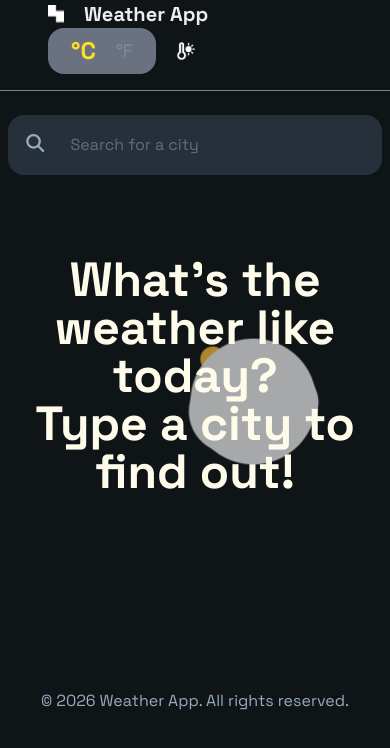
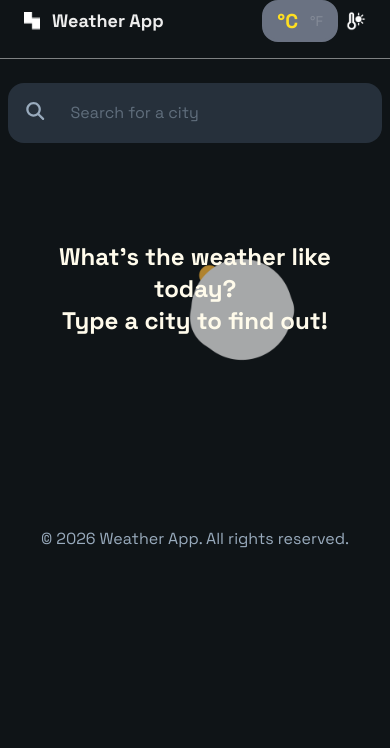
Before and after one commit to SalsabeelZubaidi/Weather-App, a Next.js app: page / in a window 390 px wide. Shown: the top 748 px of the page. Built offline with nearby package versions, Linux system fonts and the light colour scheme.

Commit message:
feat(ui): improve layout, styling, and UX states

```diff
--- a/app/components/ForecastRow.jsx
+++ b/app/components/ForecastRow.jsx
@@ -8,19 +8,19 @@ const unit = isCelsius ? "°C" : "°F";
 
   return (
     <tr className="border-t border-[#E5E8EB]">
-      <td className="p-4">{dayName}</td>
-      <td className="p-4">
+      <td className="p-3 sm:p-3 md:p-4 text-sm sm:text-base">{dayName}</td>
+      <td className="p-3 sm:p-3 md:p-4 text-sm sm:text-base">
         {isCelsius? Math.ceil(day.maxTempC) : Math.ceil(day.maxTempF)}{unit} /
         {isCelsius? Math.floor(day.minTempC) : Math.floor(day.minTempF)}{unit}
       </td>
 
-      <td className="p-4 capitalize">{day.weather.description}</td>
+      <td className="p-3 sm:p-3 md:p-4 capitalize text-sm sm:text-base">{day.weather.description}</td>
 
-      <td className="p-4 hidden sm:table-cell">
+      <td className="p-3 sm:p-3 md:p-4 hidden sm:table-cell">
         <img
           src={day.weather.icon}
           alt={day.weather.description}
-          className="w-10 h-10"
+          className="w-8 h-8 sm:w-9 sm:h-9 md:w-10 md:h-10"
         />
       </td>
     </tr>
--- a/app/components/ForecastTable.jsx
+++ b/app/components/ForecastTable.jsx
@@ -32,14 +32,14 @@ export default function ForecastTable({ cityName, isCelsius }) {
 
 
   if (loading) return <ForecastTableSkeleton />;
-  if (error) return <div className="relative w-full h-[450px] overflow-hiddenn">
+  if (error) return <div className="relative w-full h-[300px] sm:h-[400px] md:h-[450px] overflow-hiddenn">
     {/* <Lottie
       animationData={notFoundAnim}
       loop
       autoplay
       className="absolute w-full h-full opacity-70"
     /> */}
-    <h2 className="text-center font-bold text-2xl text-amber-100">Please Try Again</h2>
+    <h2 className="text-center font-bold text-lg sm:text-xl md:text-2xl text-amber-100 px-4">Please Try Again</h2>
   </div>
 
   if (!cityName) return (
@@ -53,14 +53,14 @@ export default function ForecastTable({ cityName, isCelsius }) {
 
   return (
     <div className="flex flex-col gap-4">
-      <h3 className="text-2xl font-bold mt-10 mb-4 text-[30px]">5-Day Forecast</h3>
+      <h3 className="text-xl sm:text-2xl md:text-[30px] font-bold mt-6 sm:mt-8 md:mt-10 mb-3 sm:mb-4">5-Day Forecast</h3>
       <table className="w-full table-fixed rounded-xl overflow-hidden">
         <thead className="bg-[#1C2129]">
           <tr>
-            <td className="p-4">Day</td>
-            <td className="p-4">High / Low</td>
-            <td className="p-4">Condition</td>
-            <td className="p-4 hidden sm:table-cell"> </td>
+            <td className="p-3 sm:p-3 md:p-4 text-sm sm:text-base">Day</td>
+            <td className="p-3 sm:p-3 md:p-4 text-sm sm:text-base">High / Low</td>
+            <td className="p-3 sm:p-3 md:p-4 text-sm sm:text-base">Condition</td>
+            <td className="p-3 sm:p-3 md:p-4 hidden sm:table-cell"> </td>
           </tr>
         </thead>
         <tbody>
--- a/app/components/ForecastTableSkeleton.jsx
+++ b/app/components/ForecastTableSkeleton.jsx
@@ -6,16 +6,16 @@ export default function ForecastTableSkeleton() {
         <table className="w-full table-fixed">
           <thead className="bg-[#1C2129]">
             <tr>
-              <td className="p-4">
+              <td className="p-3 sm:p-3 md:p-4">
                 <div className="h-4 w-16 bg-gray-600 rounded" />
               </td>
-              <td className="p-4">
+              <td className="p-3 sm:p-3 md:p-4">
                 <div className="h-4 w-24 bg-gray-600 rounded" />
               </td>
-              <td className="p-4">
+              <td className="p-3 sm:p-3 md:p-4">
                 <div className="h-4 w-20 bg-gray-600 rounded" />
               </td>
-              <td className="p-4 hidden sm:table-cell">
+              <td className="p-3 sm:p-3 md:p-4 hidden sm:table-cell">
                 <div className="h-4 w-10 bg-gray-600 rounded" />
               </td>
             </tr>
@@ -24,16 +24,16 @@ export default function ForecastTableSkeleton() {
           <tbody>
             {Array.from({ length: 5 }).map((_, i) => (
               <tr key={i} className="border-t">
-                <td className="p-4">
+                <td className="p-3 sm:p-3 md:p-4">
                   <div className="h-4 w-20 bg-gray-300 rounded" />
                 </td>
-                <td className="p-4">
+                <td className="p-3 sm:p-3 md:p-4">
                   <div className="h-4 w-28 bg-gray-300 rounded" />
                 </td>
-                <td className="p-4">
+                <td className="p-3 sm:p-3 md:p-4">
                   <div className="h-4 w-24 bg-gray-300 rounded" />
                 </td>
-                <td className="p-4 hidden sm:table-cell">
+                <td className="p-3 sm:p-3 md:p-4 hidden sm:table-cell">
                   <div className="h-4 w-10 bg-gray-300 rounded" />
                 </td>
               </tr>
--- a/app/components/StatCard.jsx
+++ b/app/components/StatCard.jsx
@@ -38,14 +38,14 @@ export default function StatCard({ cityName, isCelsius }) {
 
   if (!cityName || cityName.trim() === "") {
   return (
-    <div className="relative w-full h-[450px] flex items-center justify-center mt-[-40px]">
+    <div className="relative w-full h-[300px] sm:h-[400px] md:h-[450px] flex items-center justify-center mt-[-20px] sm:mt-[-30px] md:mt-[-40px]">
       <Lottie
         animationData={LandingPageAnim}
         loop
         className="absolute inset-0 w-full h-full opacity-70 "
       />
-      <p className="relative z-10 text-center font-bold text-5xl text-amber-50">
-        What’s the weather like today?
+      <p className="relative z-10 text-center font-bold text-2xl sm:text-3xl md:text-4xl lg:text-5xl text-amber-50 px-4">
+        What's the weather like today?
         <br />
         Type a city to find out!
       </p>
@@ -55,12 +55,12 @@ export default function StatCard({ cityName, isCelsius }) {
 
   if (loading) return <StatCardSkeleton />;
   if (error) return (
-    <h1 className="text-center mt-40 font-bold text-5xl">
+    <h1 className="text-center mt-20 sm:mt-32 md:mt-40 font-bold text-2xl sm:text-3xl md:text-4xl lg:text-5xl px-4">
       CITY NOT FOUND
     </h1>
   );
   if (!weatherData) return (
-    <p className="text-center mt-20 font-bold text-3xl">
+    <p className="text-center mt-10 sm:mt-16 md:mt-20 font-bold text-xl sm:text-2xl md:text-3xl px-4">
       No data available for this city.
     </p>
   );
@@ -90,13 +90,13 @@ export default function StatCard({ cityName, isCelsius }) {
         </h1>
       </div>
 
-      <div className="flex flex-col sm:flex-row justify-center items-center px-4 pb-8 sm:pb-12 gap-4 sm:gap-10">
+      <div className="flex flex-col sm:flex-row justify-center items-center px-4 pb-6 sm:pb-8 md:pb-12 gap-3 sm:gap-6 md:gap-10">
         <img
           src={weatherData?.weather?.icon}
-          className="w-12 h-12 sm:w-auto sm:h-auto"
+          className="w-16 h-16 sm:w-20 sm:h-20 md:w-24 md:h-24 lg:w-auto lg:h-auto"
           alt={weatherData?.weather?.description}
         />
-        <span className="text-lg sm:text-xl md:text-[24px] text-center">
+        <span className="text-base sm:text-lg md:text-xl lg:text-[24px] text-center">
           {weatherData?.weather?.description} with a temperature of {isCelsius? Math.round(weatherData?.tempC) : Math.round(weatherData?.tempF)}{unit}
         </span>
       </div>
--- a/app/components/UnitToggle.jsx
+++ b/app/components/UnitToggle.jsx
@@ -1,10 +1,10 @@
 export default function UnitToggle({ isCelsius, setIsCelsius }) {
   return (
-    <div className="bg-gray-500 rounded-2xl px-5 py-1 flex gap-5 mr-5 border-3 border-gray-500 text-lg">
+    <div className="bg-gray-500 rounded-2xl px-3 sm:px-4 md:px-5 py-1 flex gap-3 sm:gap-4 md:gap-5 mr-2 sm:mr-3 md:mr-5 border-3 border-gray-500 text-sm sm:text-base md:text-lg">
       <button
         onClick={() => setIsCelsius(true)}
         className={`cursor-pointer ${
-          isCelsius ? "font-bold text-2xl text-yellow-300" : "opacity-20"
+          isCelsius ? "font-bold text-xl sm:text-2xl text-yellow-300" : "opacity-20"
         }`}
       >
         °C
@@ -13,7 +13,7 @@ export default function UnitToggle({ isCelsius, setIsCelsius }) {
       <button
         onClick={() => setIsCelsius(false)}
         className={`cursor-pointer ${
-          !isCelsius ? "font-bold text-2xl text-yellow-300" : "opacity-20"
+          !isCelsius ? "font-bold text-xl sm:text-2xl text-yellow-300" : "opacity-20"
         }`}
       >
         °F
--- a/app/page.js
+++ b/app/page.js
@@ -21,14 +21,14 @@ export default function Home() {
     <>
       {/* Header */}
       <div className="sm:pt-8 lg:pt-5 px-2 sm:px-5 pb-4 sm:pb-5">
-        <div className="mx-auto w-full flex flex-wrap justify-between pl-10 pr-10">
-          <div className="flex flex-row gap-5 items-center">
+        <div className="mx-auto w-full flex flex-wrap justify-between pl-4 sm:pl-6 md:pl-8 lg:pl-10 pr-4 sm:pr-6 md:pr-8 lg:pr-10">
+          <div className="flex flex-row gap-3 sm:gap-4 md:gap-5 items-center">
             <img
               src="/images/logo.png"
               alt="Weather App"
               className="w-[16px] h-[16px] sm:w-[16px]"
             />
-            <h1 className="font-bold text-xl">Weather App</h1>
+            <h1 className="font-bold text-lg sm:text-xl md:text-2xl">Weather App</h1>
           </div>
 
           <div className="flex items-center">
```
